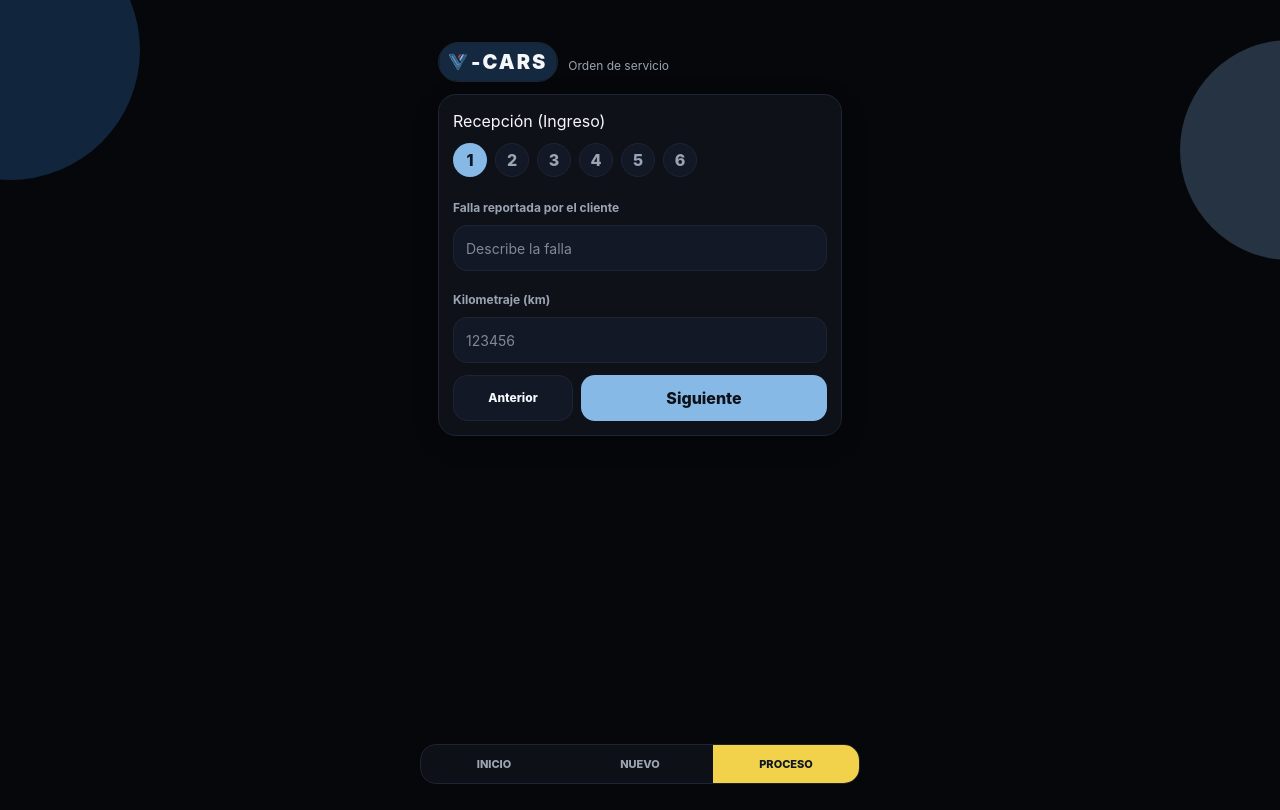
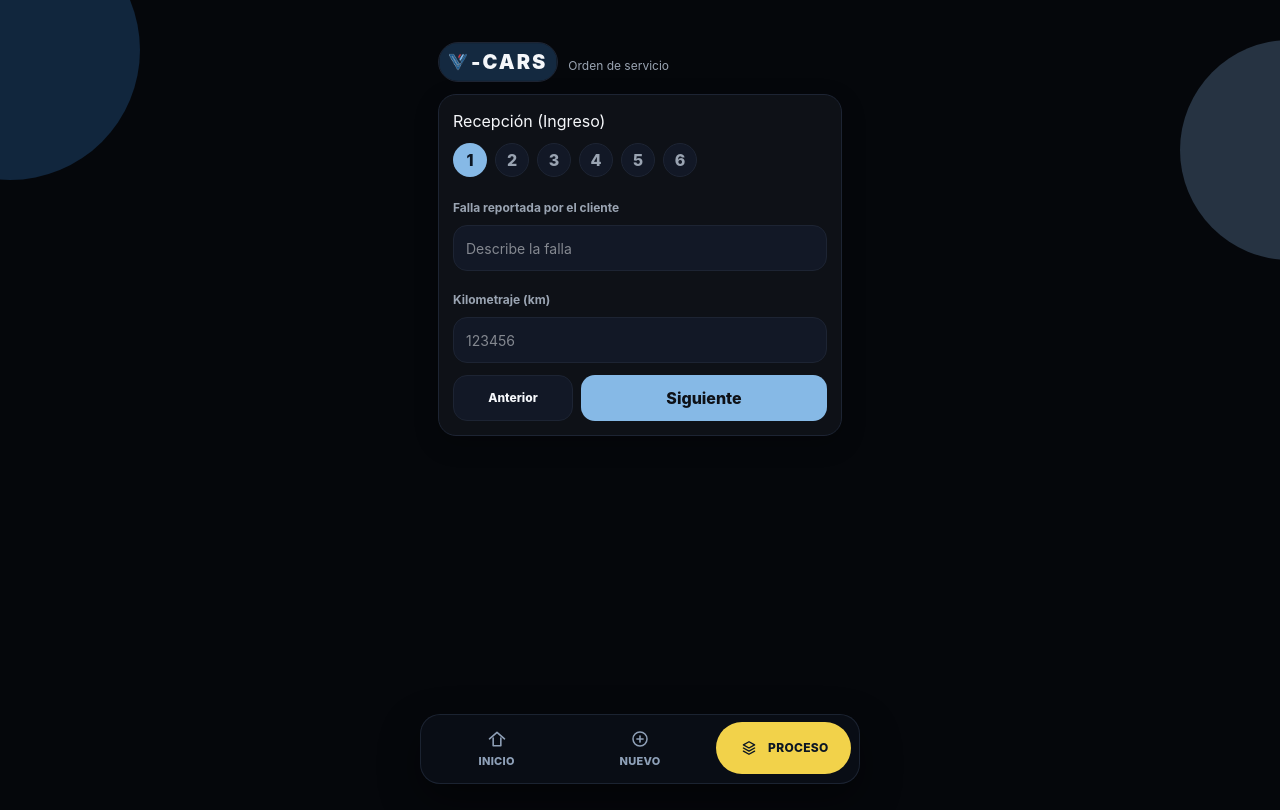
Before and after one commit to julianchocmanrique/VCARS_WEB, a Next.js app: page /orden-servicio in a window 1280 px wide. Built offline with nearby package versions, Linux system fonts and the light colour scheme.

Commit message:
style: redesign bottom navigation with polished icons and active pill

```diff
--- a/src/app/globals.css
+++ b/src/app/globals.css
@@ -461,27 +461,75 @@ a { color: inherit; text-decoration: none; }
   left: 50%;
   transform: translateX(-50%);
   bottom: 16px;
-  z-index: 5;
+  z-index: 12;
   width: min(92vw, 440px);
-  border-radius: 16px;
-  border: 1px solid var(--vc-border);
-  background: rgba(14, 17, 23, 0.96);
+  border-radius: 20px;
+  border: 1px solid rgba(29, 36, 51, 0.95);
+  background: rgba(10, 14, 22, 0.96);
+  box-shadow: 0 16px 40px rgba(0, 0, 0, 0.42);
+  backdrop-filter: blur(6px);
+  -webkit-backdrop-filter: blur(6px);
   display: grid;
-  grid-template-columns: repeat(3, 1fr);
-  overflow: hidden;
+  grid-template-columns: repeat(3, minmax(0, 1fr));
+  gap: 8px;
+  padding: 8px;
 }
 
 .vc-nav-item {
-  padding: 11px 8px;
-  text-align: center;
-  color: var(--vc-muted);
+  display: flex;
+  align-items: center;
+  justify-content: center;
+}
+
+.vc-nav-item-inner {
+  width: 100%;
+  min-height: 52px;
+  border-radius: 14px;
+  display: flex;
+  flex-direction: column;
+  align-items: center;
+  justify-content: center;
+  gap: 3px;
+  color: #8ea0b8;
+  transition: background-color 0.16s ease, color 0.16s ease, transform 0.16s ease;
+}
+
+.vc-nav-item:hover .vc-nav-item-inner {
+  background: rgba(255, 255, 255, 0.03);
+}
+
+.vc-nav-item.is-active .vc-nav-item-inner {
+  min-height: 52px;
+  border-radius: 999px;
+  padding: 0 12px;
+  flex-direction: row;
+  justify-content: center;
+  gap: 8px;
+  background: #f2d24a;
+  color: #0c1624;
+  transform: translateY(-1px);
+}
+
+.vc-nav-icon-wrap {
+  width: 22px;
+  height: 22px;
+  display: inline-grid;
+  place-items: center;
+}
+
+.vc-nav-svg {
+  width: 20px;
+  height: 20px;
+}
+
+.vc-nav-label {
   font-size: 11px;
+  letter-spacing: 0.3px;
   font-weight: 800;
 }
 
-.vc-nav-item.is-active {
-  background: #f2d24a;
-  color: #0c1624;
+.vc-nav-item.is-active .vc-nav-label {
+  font-size: 12px;
 }
 
 @keyframes vcGlow {
--- a/src/components/BottomNav.tsx
+++ b/src/components/BottomNav.tsx
@@ -2,18 +2,64 @@ import Link from 'next/link';
 
 type Tab = 'home' | 'new' | 'process';
 
+type NavItem = {
+  key: Tab;
+  href: string;
+  label: string;
+};
+
+const ITEMS: NavItem[] = [
+  { key: 'home', href: '/home', label: 'INICIO' },
+  { key: 'new', href: '/nuevo-ingreso', label: 'NUEVO' },
+  { key: 'process', href: '/ingreso-activo', label: 'PROCESO' },
+];
+
+function Icon({ name, active }: { name: Tab; active: boolean }) {
+  const stroke = active ? '#0c1624' : '#8fa0b7';
+  const fill = active ? '#0c1624' : 'none';
+
+  if (name === 'home') {
+    return (
+      <svg viewBox="0 0 24 24" className="vc-nav-svg" aria-hidden="true">
+        <path d="M3 11.8 12 4l9 7.8" fill="none" stroke={stroke} strokeWidth="1.9" strokeLinecap="round" strokeLinejoin="round" />
+        <path d="M7.4 10.7V20h9.2v-9.3" fill={fill} stroke={stroke} strokeWidth="1.9" strokeLinecap="round" strokeLinejoin="round" />
+      </svg>
+    );
+  }
+
+  if (name === 'new') {
+    return (
+      <svg viewBox="0 0 24 24" className="vc-nav-svg" aria-hidden="true">
+        <circle cx="12" cy="12" r="8.4" fill="none" stroke={stroke} strokeWidth="1.8" />
+        <path d="M12 8.3v7.4M8.3 12h7.4" stroke={stroke} strokeWidth="1.9" strokeLinecap="round" />
+      </svg>
+    );
+  }
+
+  return (
+    <svg viewBox="0 0 24 24" className="vc-nav-svg" aria-hidden="true">
+      <path d="M5.3 8.2 12 4.5l6.7 3.7L12 12 5.3 8.2Z" fill="none" stroke={stroke} strokeWidth="1.7" strokeLinejoin="round" />
+      <path d="m5.3 12 6.7 3.7 6.7-3.7M5.3 15.8l6.7 3.7 6.7-3.7" fill="none" stroke={stroke} strokeWidth="1.7" strokeLinecap="round" strokeLinejoin="round" />
+    </svg>
+  );
+}
+
 export function BottomNav({ active }: { active: Tab }) {
   return (
-    <nav className="vc-bottom-nav">
-      <Link href="/home" className={`vc-nav-item ${active === 'home' ? 'is-active' : ''}`}>
-        <span>INICIO</span>
-      </Link>
-      <Link href="/nuevo-ingreso" className={`vc-nav-item ${active === 'new' ? 'is-active' : ''}`}>
-        <span>NUEVO</span>
-      </Link>
-      <Link href="/ingreso-activo" className={`vc-nav-item ${active === 'process' ? 'is-active' : ''}`}>
-        <span>PROCESO</span>
-      </Link>
+    <nav className="vc-bottom-nav" aria-label="Menu inferior">
+      {ITEMS.map((item) => {
+        const isActive = active === item.key;
+        return (
+          <Link key={item.key} href={item.href} className={`vc-nav-item ${isActive ? 'is-active' : ''}`}>
+            <span className="vc-nav-item-inner">
+              <span className="vc-nav-icon-wrap">
+                <Icon name={item.key} active={isActive} />
+              </span>
+              <span className="vc-nav-label">{item.label}</span>
+            </span>
+          </Link>
+        );
+      })}
     </nav>
   );
 }
```
